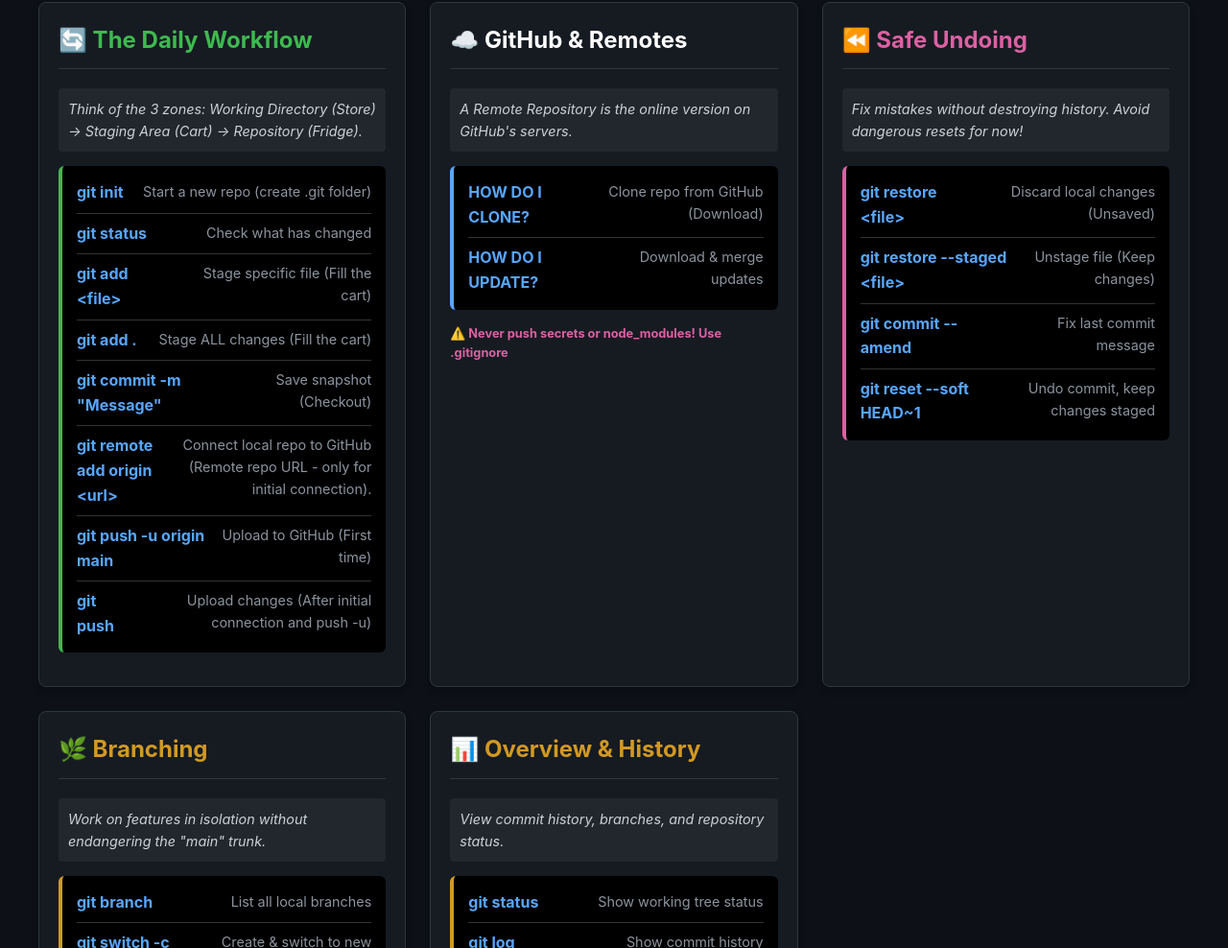
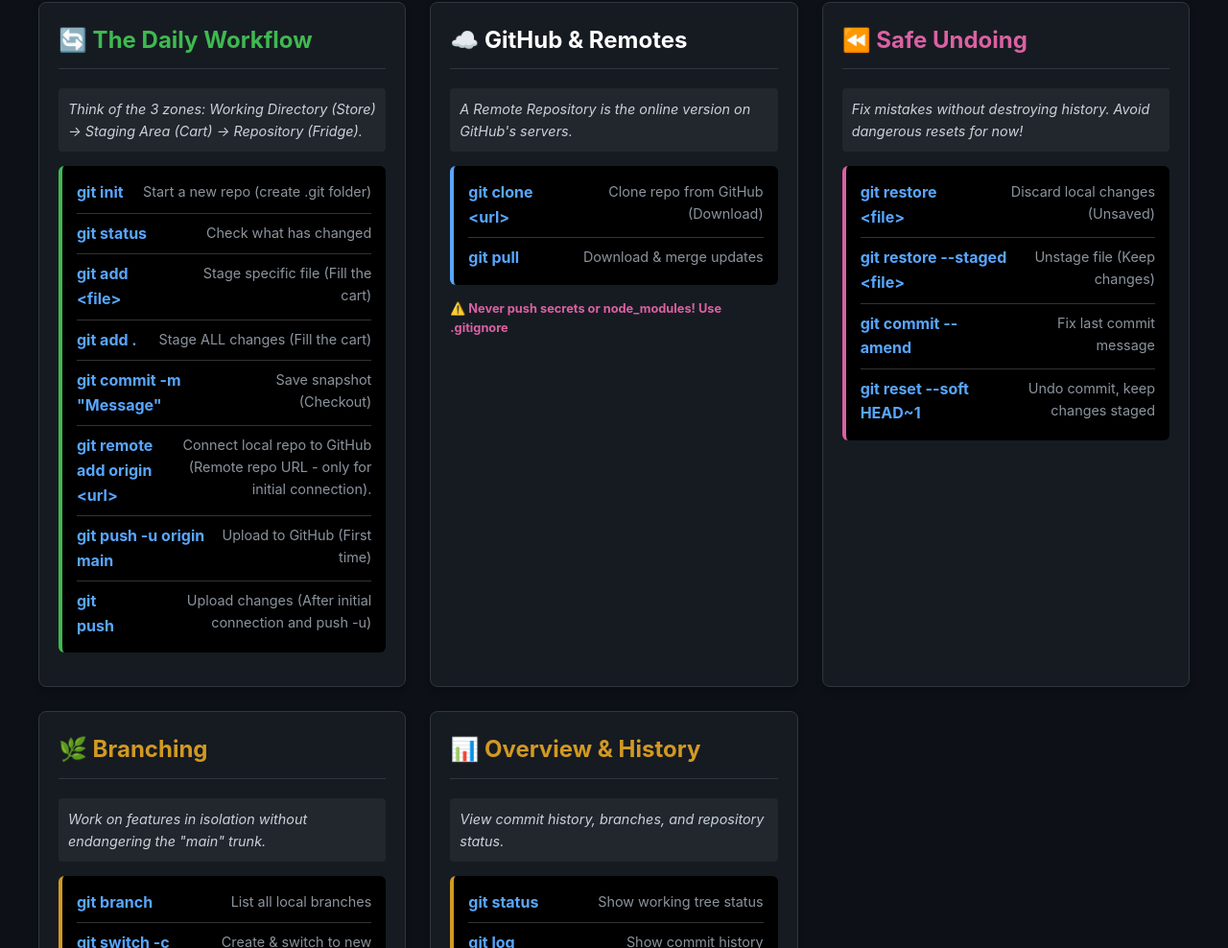
Before and after one commit to sabgottfriedx/git-cheatsheet, a plain HTML site: page index.html in a window 1280 px wide. Shown: the part 895-1883 px from the top of the page at 96% size. Drawn offline with Linux system fonts and the light colour scheme.

Commit message:
Update with cloning

```diff
--- a/index.html
+++ b/index.html
@@ -323,11 +323,11 @@
         </div>
         <div class="command-block cmd-setup">
           <div class="command-row">
-            <span class="cmd">HOW DO I CLONE?</span>
+            <span class="cmd">git clone &lt;url&gt;</span>
             <span class="desc">Clone repo from GitHub (Download)</span>
           </div>
           <div class="command-row">
-            <span class="cmd">HOW DO I UPDATE?</span>
+            <span class="cmd">git pull</span>
             <span class="desc">Download & merge updates</span>
           </div>
         </div>
```
